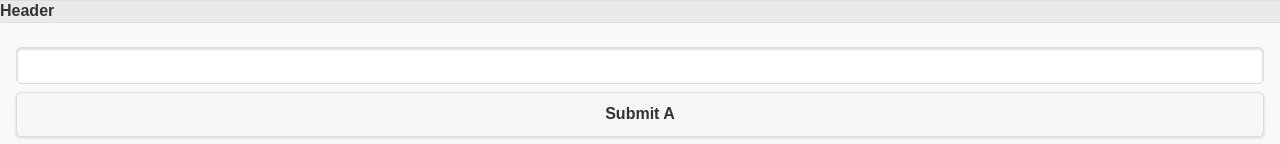
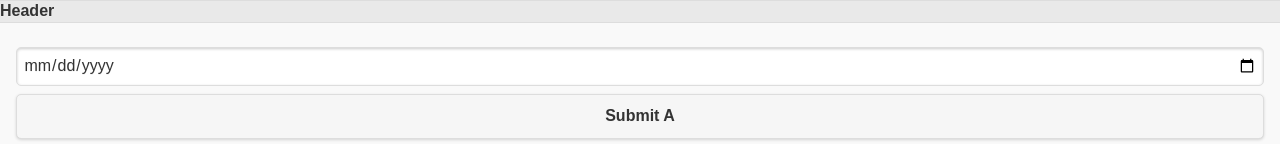
Before and after one commit to githubahmm17/textEntryCode, a plain HTML site: page www/index.html in a window 1280 px wide. Shown: the top 144 px of the page. Drawn offline with Linux system fonts and the light colour scheme.

Commit message:
Update index.html

```diff
--- a/www/index.html
+++ b/www/index.html
@@ -19,7 +19,7 @@
 
   	<div role="main" class="ui-content">
 
-  		<input type="number" id="textinput" value=""  />
+  		<input type="date" id="textinput" value=""  />
 
         <button onClick="submitText()">Submit A</button>
   	    <button id="submitButton">Submit B</button>
```
